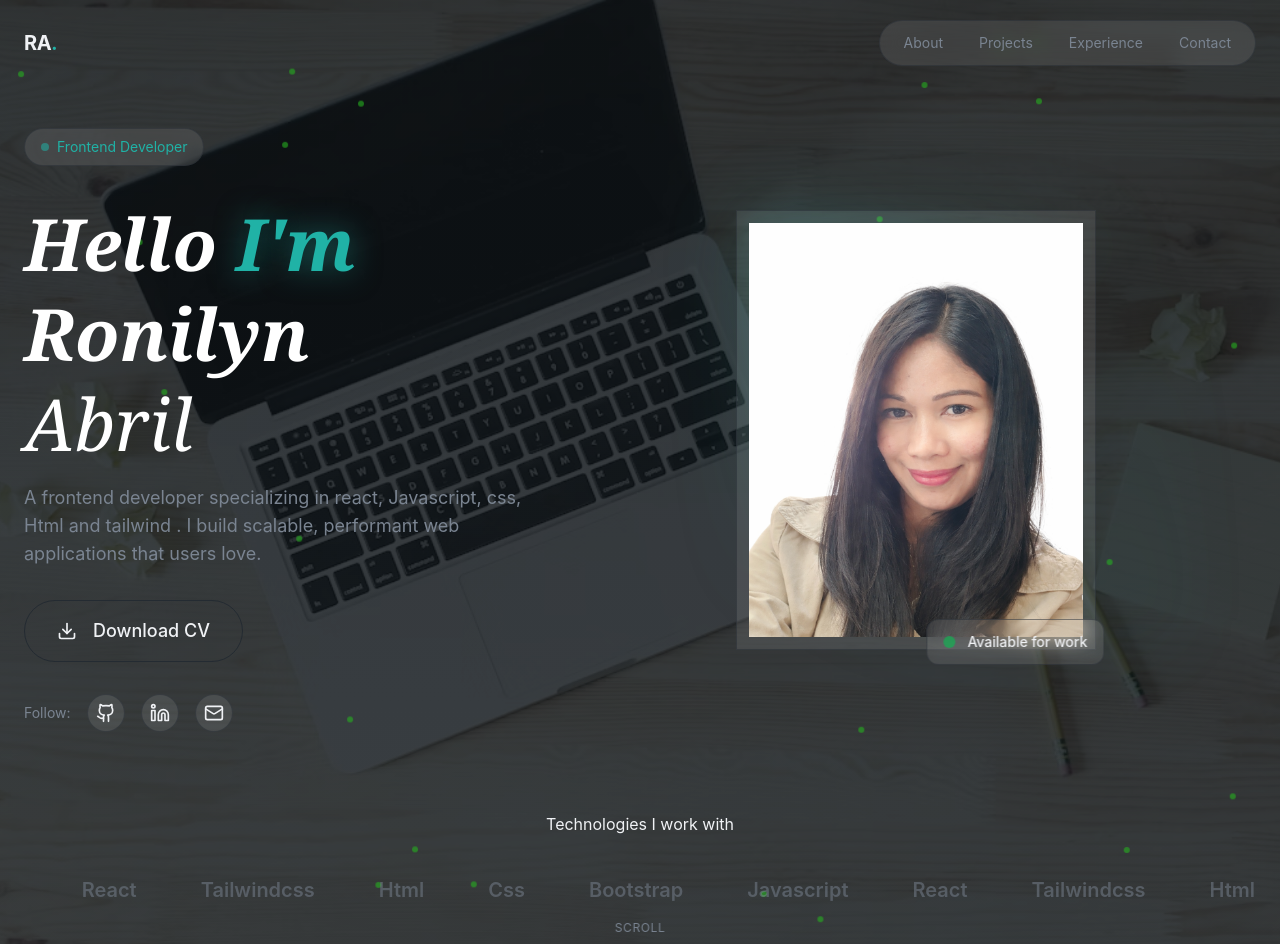
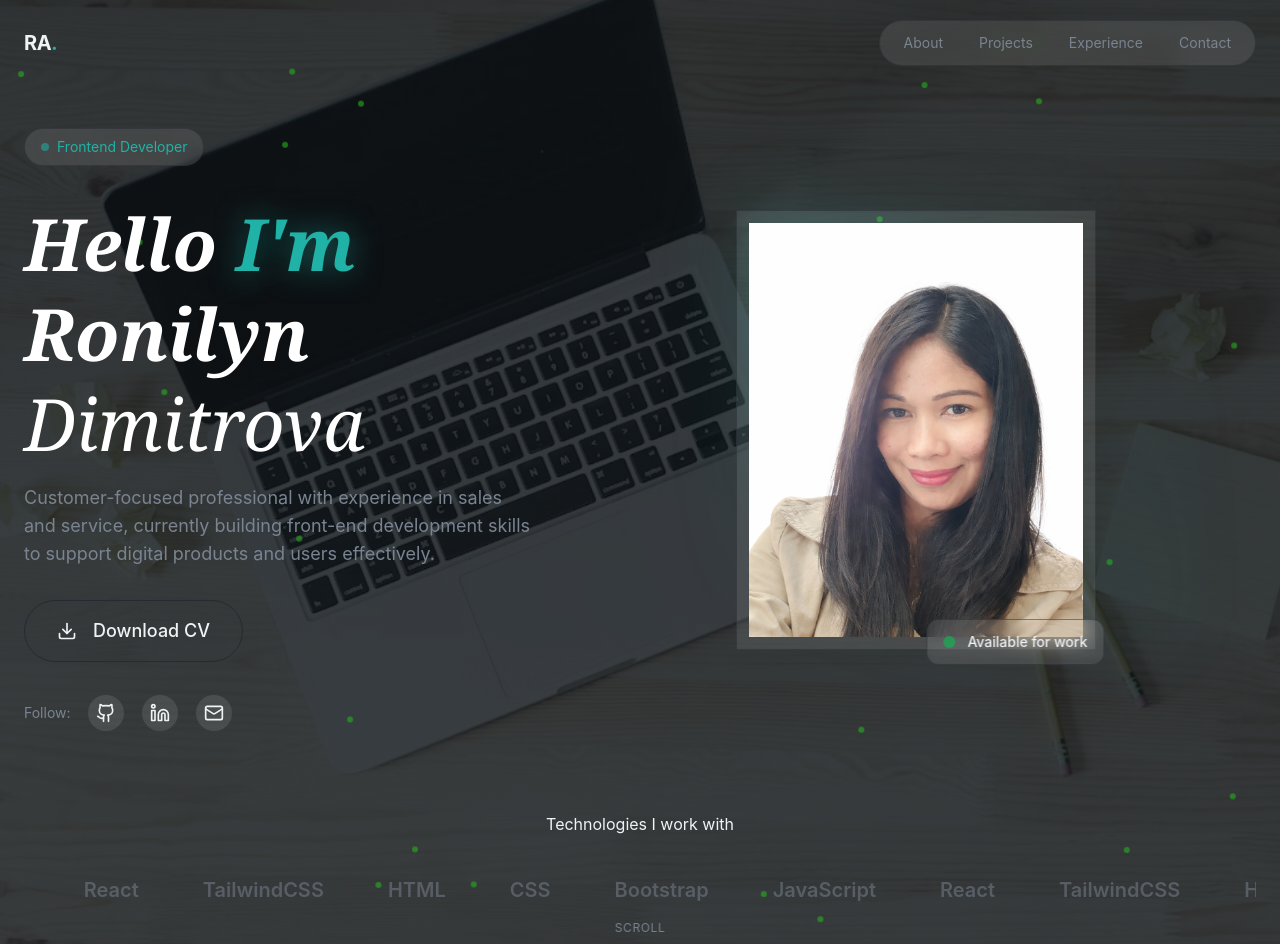
Before and after one commit to dimitrova-gif/personal-portfolio, a React (Vite) app: page / in a window 1280 px wide. Shown: the top 944 px of the page. Built offline with nearby package versions, Linux system fonts and the light colour scheme.

Commit message:
Update portfolio

```diff
--- a/src/sections/Hero.jsx
+++ b/src/sections/Hero.jsx
@@ -3,11 +3,11 @@ import { ArrowRight, ChevronDown, Github, Linkedin, Download, Mail} from "lucide
 import { AnimatedBorderButton } from "../components/AnimatedBorderButton";
 
 const skills = [
-  "Javascript",
+  "JavaScript",
   "React",
-  "Tailwindcss",
-  "Html",
-  "Css",
+  "TailwindCSS",
+  "HTML",
+  "CSS",
   "Bootstrap",
 
 ];
@@ -65,13 +65,11 @@ export const Hero = () => {
                 Ronilyn
                 <br />
                 <span className="font-serif italic font-normal text-white">
-                  Abril
+                  Dimitrova
                 </span>
               </h1>
               <p className="text-lg text-muted-foreground max-w-lg animate-fade-in animate-delay-200">
-                A frontend developer specializing in
-                react, Javascript, css, Html and tailwind . I build
-                scalable, performant web applications that users love.
+                Customer-focused professional with experience in sales and service, currently building front-end development skills to support digital products and users effectively.
               </p>
             </div>
 
```
